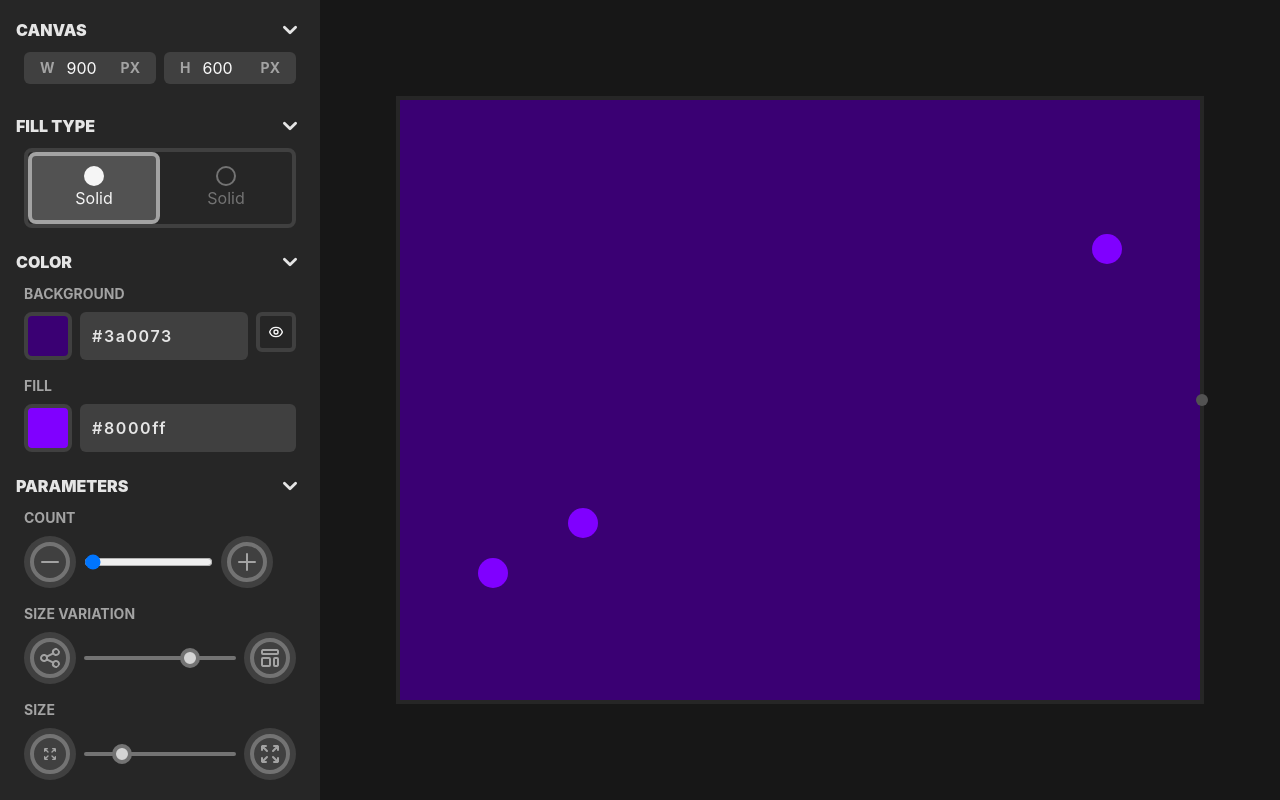
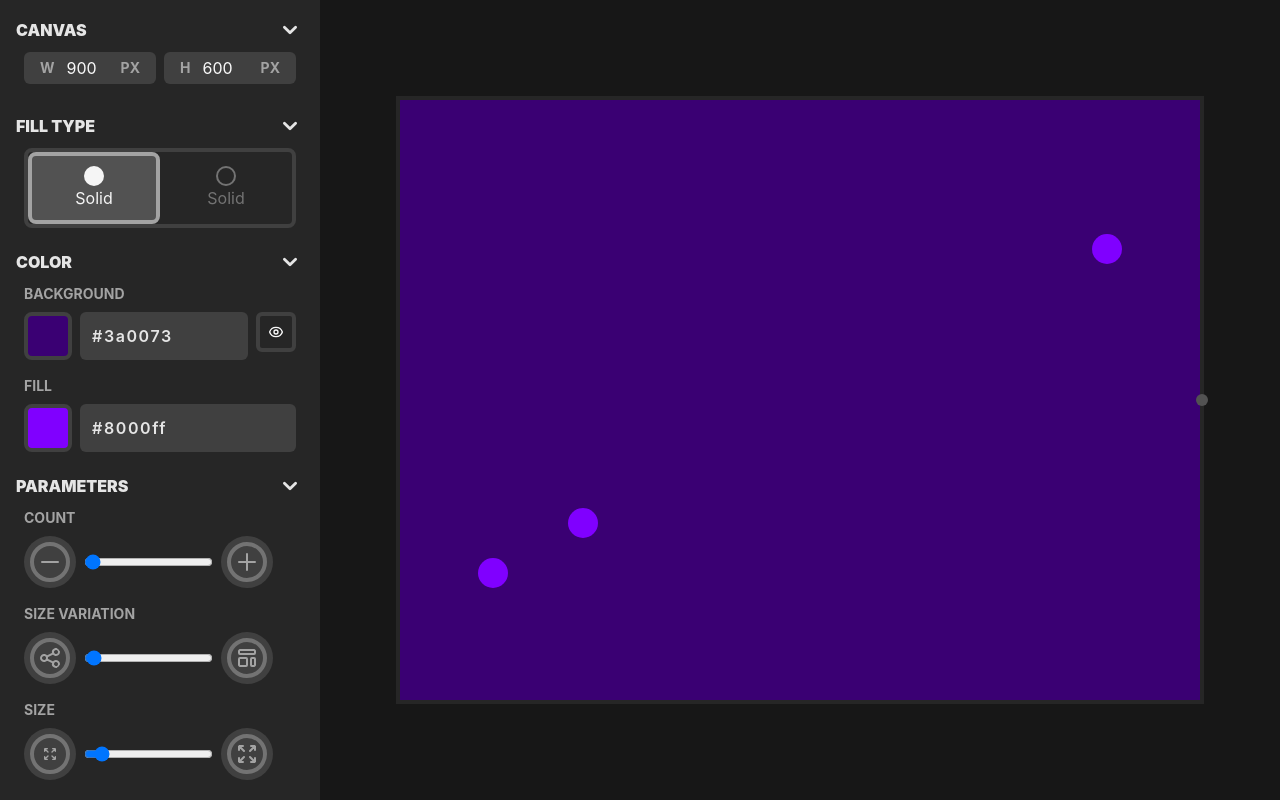
Before and after one commit to iorgadev/svgmkr, a Next.js app: page / in a window 1280 px wide. Built offline with nearby package versions, Linux system fonts and the light colour scheme.

Commit message:
refactor to use Slider component

```diff
--- a/components/Settings/SizeAmount.jsx
+++ b/components/Settings/SizeAmount.jsx
@@ -1,25 +1,52 @@
-import { useState, useEffect, useRef } from "react";
 import { useAtom } from "jotai";
 import { settingsAtom } from "@/store/index";
-import Option from "@/components/Option";
+import Slider from "@/components/Option/Slider";
 import { ArrowsExpandIcon } from "@heroicons/react/outline";
 
 export default function CountAmount() {
   const [settings, setSettings] = useAtom(settingsAtom);
-  const [count, setCount] = useState(settings.count);
+
+  const updateSettingsCount = (value) => {
+    setSettings((prev) => ({ ...prev, size: value }));
+  };
 
   return (
-    <Option title="Size">
-      <div className="rounded-full p-1.5 bg-neutral-700">
-        <ArrowsExpandIcon className="option__icon-round icon-small" />
-      </div>
-      <div className="relative option__slider w-full items-center justify-center flex">
-        <div className="w-full h-1 bg-neutral-500 rounded-full"></div>
-        <div className="absolute w-5 h-5 left-7 rounded-full bg-neutral-300 border-4 border-neutral-500"></div>
-      </div>
-      <div className="rounded-full p-1.5 bg-neutral-700">
-        <ArrowsExpandIcon className="option__icon-round" />
-      </div>
-    </Option>
+    <Slider
+      LeftIcon={ArrowsExpandIcon}
+      RightIcon={ArrowsExpandIcon}
+      title="Size"
+      value={settings.size}
+      min={1}
+      max={100}
+      steps={1}
+      onChange={updateSettingsCount}
+      smallIcon={true}
+    />
   );
 }
+
+// import { useState, useEffect, useRef } from "react";
+// import { useAtom } from "jotai";
+// import { settingsAtom } from "@/store/index";
+// import Option from "@/components/Option";
+// import { ArrowsExpandIcon } from "@heroicons/react/outline";
+
+// export default function CountAmount() {
+//   const [settings, setSettings] = useAtom(settingsAtom);
+//   const [count, setCount] = useState(settings.count);
+
+//   return (
+//     <Option title="Size">
+//       <div className="rounded-full p-1.5 bg-neutral-700">
+//         <ArrowsExpandIcon className="option__icon-round icon-small" />
+//       </div>
+//       <div className="relative flex items-center justify-center w-full option__slider">
+//         <div className="w-full h-1 rounded-full bg-neutral-500"></div>
+//         <div className="absolute w-5 h-5 border-4 rounded-full left-7 bg-neutral-300 border-neutral-500"></div>
+//       </div>
+//       <div className="rounded-full p-1.5 bg-neutral-700">
+//         <ArrowsExpandIcon className="option__icon-round" />
+//       </div>
+//     </Option>
+//   );
+// }
--- a/components/Settings/SizeVariation.jsx
+++ b/components/Settings/SizeVariation.jsx
@@ -1,25 +1,52 @@
-import { useState, useEffect, useRef } from "react";
 import { useAtom } from "jotai";
 import { settingsAtom } from "@/store/index";
-import Option from "@/components/Option";
+import Slider from "@/components/Option/Slider";
 import { ShareIcon, TemplateIcon } from "@heroicons/react/outline";
 
 export default function CountAmount() {
   const [settings, setSettings] = useAtom(settingsAtom);
-  const [count, setCount] = useState(settings.count);
+
+  const updateSettingsCount = (value) => {
+    console.log("updateSettingsCount", value);
+    setSettings((prev) => ({ ...prev, sizeVariation: value }));
+  };
 
   return (
-    <Option title="Size Variation">
-      <div className="rounded-full p-1.5 bg-neutral-700">
-        <ShareIcon className="option__icon-round" />
-      </div>
-      <div className="option__slider relative w-full items-center justify-center flex">
-        <div className="w-full h-1 bg-neutral-500 rounded-full"></div>
-        <div className="absolute left-24 w-5 h-5 rounded-full bg-neutral-300 border-4 border-neutral-500"></div>
-      </div>
-      <div className="rounded-full p-1.5 bg-neutral-700">
-        <TemplateIcon className="option__icon-round" />
-      </div>
-    </Option>
+    <Slider
+      LeftIcon={ShareIcon}
+      RightIcon={TemplateIcon}
+      title="Size Variation"
+      value={settings.sizeVariation}
+      min={0}
+      max={100}
+      steps={2}
+      onChange={updateSettingsCount}
+    />
   );
 }
+
+// import { useState, useEffect, useRef } from "react";
+// import { useAtom } from "jotai";
+// import { settingsAtom } from "@/store/index";
+// import Option from "@/components/Option";
+// import { ShareIcon, TemplateIcon } from "@heroicons/react/outline";
+
+// export default function CountAmount() {
+//   const [settings, setSettings] = useAtom(settingsAtom);
+//   const [count, setCount] = useState(settings.count);
+
+//   return (
+//     <Option title="Size Variation">
+//       <div className="rounded-full p-1.5 bg-neutral-700">
+//         <ShareIcon className="option__icon-round" />
+//       </div>
+//       <div className="relative flex items-center justify-center w-full option__slider">
+//         <div className="w-full h-1 rounded-full bg-neutral-500"></div>
+//         <div className="absolute w-5 h-5 border-4 rounded-full left-24 bg-neutral-300 border-neutral-500"></div>
+//       </div>
+//       <div className="rounded-full p-1.5 bg-neutral-700">
+//         <TemplateIcon className="option__icon-round" />
+//       </div>
+//     </Option>
+//   );
+// }
```
